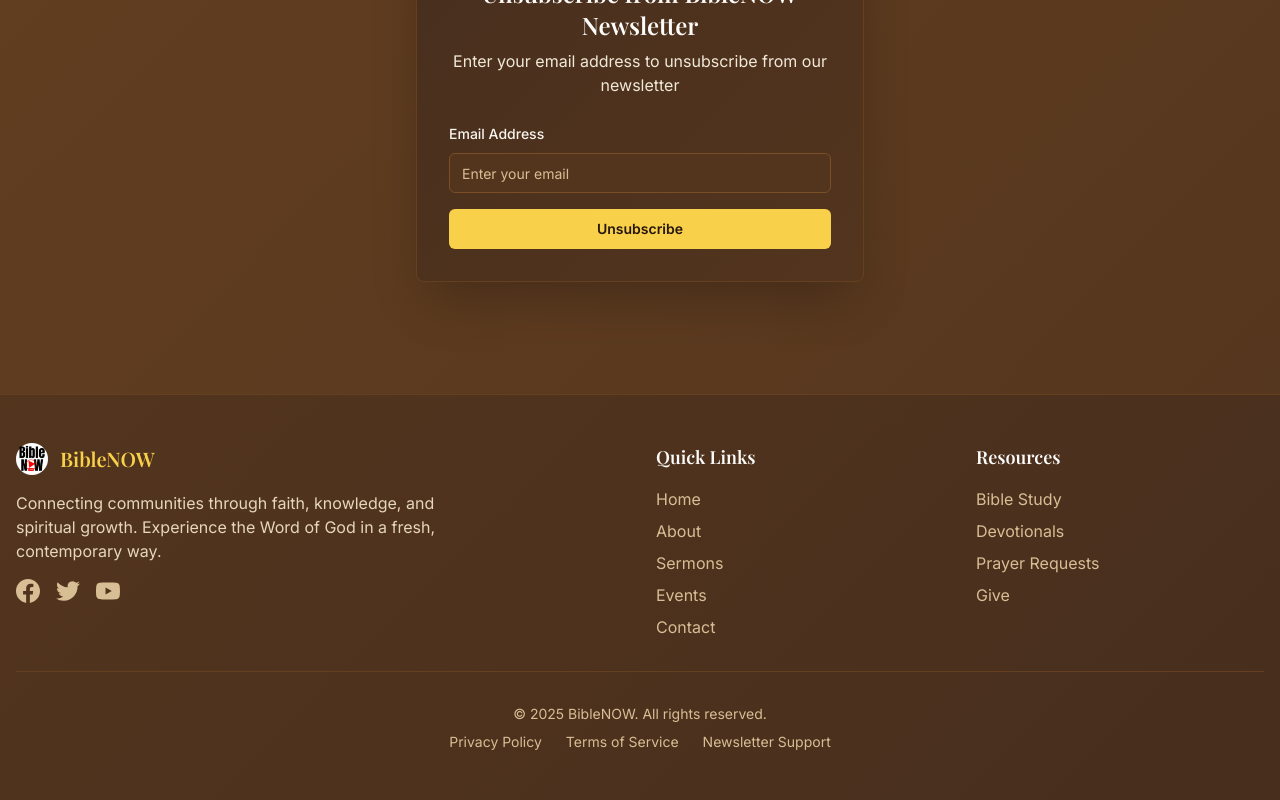
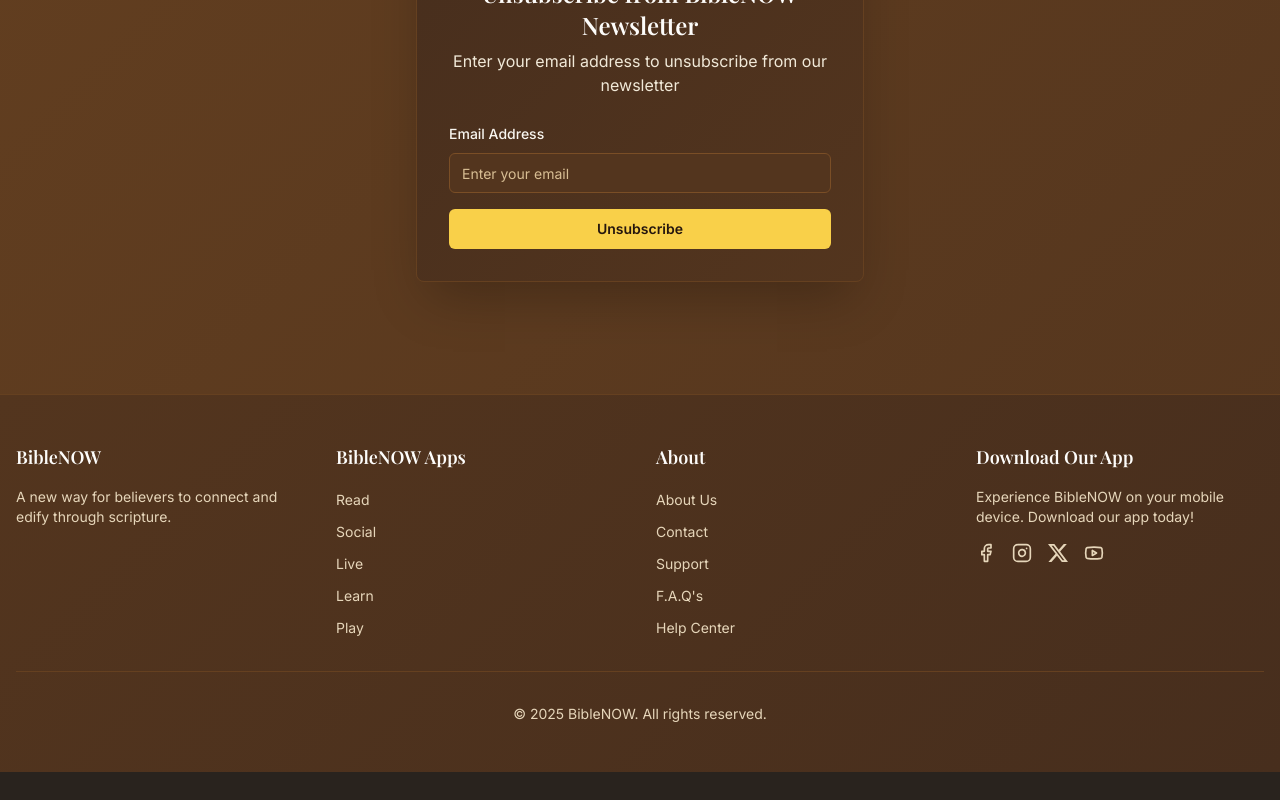
Before and after one commit to Jogbuagu11/bible-now-connect, a React (Vite) app: page /unsubscribe in a window 1280 px wide. Shown: the part 596-1396 px from the top of the page. After the commit the page ends 1368 px from the top, so only its background shows below. Built offline with nearby package versions, Linux system fonts and the light colour scheme.

Commit message:
Fix: Update footer to match the provided image
Update the footer component to match the 4-column layout and design from the provided image.

```diff
--- a/src/components/Footer.tsx
+++ b/src/components/Footer.tsx
@@ -1,85 +1,73 @@
+
 import React from 'react';
+import { Facebook, Instagram, Youtube } from 'lucide-react';
 
 const Footer = () => {
   return (
     <footer className="bg-footer border-t border-bible-brown-700 mt-16">
       <div className="container mx-auto px-4 py-12">
         <div className="grid grid-cols-1 md:grid-cols-4 gap-8">
-          {/* Logo and Description */}
-          <div className="md:col-span-2">
-            <div className="flex items-center mb-4">
-              <img
-                src="/lovable-uploads/aa8528dc-a259-4469-966c-8475c57d06b5.png"
-                alt="BibleNOW Logo"
-                className="w-8 h-8 mr-3"
-              />
-              <h3 className="text-xl font-semibold text-bible-gold-400">BibleNOW</h3>
-            </div>
-            <p className="text-bible-beige-300 mb-4 max-w-md">
-              Connecting communities through faith, knowledge, and spiritual growth.
-              Experience the Word of God in a fresh, contemporary way.
+          {/* BibleNOW */}
+          <div>
+            <h4 className="text-lg font-semibold text-bible-beige-50 mb-4">BibleNOW</h4>
+            <p className="text-bible-beige-300 text-sm">
+              A new way for believers to connect and edify through scripture.
             </p>
-            <div className="flex space-x-4">
-              <a href="#" className="text-bible-beige-400 hover:text-bible-gold-400 transition-colors">
-                <span className="sr-only">Facebook</span>
-                <svg className="w-6 h-6" fill="currentColor" viewBox="0 0 24 24">
-                  <path d="M24 12.073c0-6.627-5.373-12-12-12s-12 5.373-12 12c0 5.99 4.388 10.954 10.125 11.854v-8.385H7.078v-3.47h3.047V9.43c0-3.007 1.792-4.669 4.533-4.669 1.312 0 2.686.235 2.686.235v2.953H15.83c-1.491 0-1.956.925-1.956 1.874v2.25h3.328l-.532 3.47h-2.796v8.385C19.612 23.027 24 18.062 24 12.073z"/>
-                </svg>
-              </a>
-              <a href="#" className="text-bible-beige-400 hover:text-bible-gold-400 transition-colors">
-                <span className="sr-only">Twitter</span>
-                <svg className="w-6 h-6" fill="currentColor" viewBox="0 0 24 24">
-                  <path d="M23.953 4.57a10 10 0 01-2.825.775 4.958 4.958 0 002.163-2.723c-.951.555-2.005.959-3.127 1.184a4.92 4.92 0 00-8.384 4.482C7.69 8.095 4.067 6.13 1.64 3.162a4.822 4.822 0 00-.666 2.475c0 1.71.87 3.213 2.188 4.096a4.904 4.904 0 01-2.228-.616v.06a4.923 4.923 0 003.946 4.827 4.996 4.996 0 01-2.212.085 4.936 4.936 0 004.604 3.417 9.867 9.867 0 01-6.102 2.105c-.39 0-.779-.023-1.17-.067a13.995 13.995 0 007.557 2.209c9.053 0 13.998-7.496 13.998-13.985 0-.21 0-.42-.015-.63A9.935 9.935 0 0024 4.59z"/>
-                </svg>
-              </a>
-              <a href="#" className="text-bible-beige-400 hover:text-bible-gold-400 transition-colors">
-                <span className="sr-only">YouTube</span>
-                <svg className="w-6 h-6" fill="currentColor" viewBox="0 0 24 24">
-                  <path d="M23.498 6.186a3.016 3.016 0 0 0-2.122-2.136C19.505 3.545 12 3.545 12 3.545s-7.505 0-9.377.505A3.017 3.017 0 0 0 .502 6.186C0 8.07 0 12 0 12s0 3.93.502 5.814a3.016 3.016 0 0 0 2.122 2.136c1.871.505 9.376.505 9.376.505s7.505 0 9.377-.505a3.015 3.015 0 0 0 2.122-2.136C24 15.93 24 12 24 12s0-3.93-.502-5.814zM9.545 15.568V8.432L15.818 12l-6.273 3.568z"/>
-                </svg>
-              </a>
-            </div>
           </div>
 
-          {/* Quick Links */}
+          {/* BibleNOW Apps */}
           <div>
-            <h4 className="text-lg font-semibold text-bible-beige-50 mb-4">Quick Links</h4>
+            <h4 className="text-lg font-semibold text-bible-beige-50 mb-4">BibleNOW Apps</h4>
             <ul className="space-y-2">
-              <li><a href="https://biblenow.io" className="text-bible-beige-400 hover:text-bible-gold-400 transition-colors">Home</a></li>
-              <li><a href="https://biblenow.io/about" className="text-bible-beige-400 hover:text-bible-gold-400 transition-colors">About</a></li>
-              <li><a href="https://biblenow.io/sermons" className="text-bible-beige-400 hover:text-bible-gold-400 transition-colors">Sermons</a></li>
-              <li><a href="https://biblenow.io/events" className="text-bible-beige-400 hover:text-bible-gold-400 transition-colors">Events</a></li>
-              <li><a href="https://biblenow.io/contact" className="text-bible-beige-400 hover:text-bible-gold-400 transition-colors">Contact</a></li>
+              <li><a href="https://biblenow.io/read" className="text-bible-beige-300 hover:text-bible-gold-400 transition-colors text-sm">Read</a></li>
+              <li><a href="https://biblenow.io/social" className="text-bible-beige-300 hover:text-bible-gold-400 transition-colors text-sm">Social</a></li>
+              <li><a href="https://biblenow.io/live" className="text-bible-beige-300 hover:text-bible-gold-400 transition-colors text-sm">Live</a></li>
+              <li><a href="https://biblenow.io/learn" className="text-bible-beige-300 hover:text-bible-gold-400 transition-colors text-sm">Learn</a></li>
+              <li><a href="https://biblenow.io/play" className="text-bible-beige-300 hover:text-bible-gold-400 transition-colors text-sm">Play</a></li>
             </ul>
           </div>
 
-          {/* Resources */}
+          {/* About */}
           <div>
-            <h4 className="text-lg font-semibold text-bible-beige-50 mb-4">Resources</h4>
+            <h4 className="text-lg font-semibold text-bible-beige-50 mb-4">About</h4>
             <ul className="space-y-2">
-              <li><a href="https://biblenow.io/bible-study" className="text-bible-beige-400 hover:text-bible-gold-400 transition-colors">Bible Study</a></li>
-              <li><a href="https://biblenow.io/devotionals" className="text-bible-beige-400 hover:text-bible-gold-400 transition-colors">Devotionals</a></li>
-              <li><a href="https://biblenow.io/prayer" className="text-bible-beige-400 hover:text-bible-gold-400 transition-colors">Prayer Requests</a></li>
-              <li><a href="https://biblenow.io/give" className="text-bible-beige-400 hover:text-bible-gold-400 transition-colors">Give</a></li>
+              <li><a href="https://biblenow.io/about" className="text-bible-beige-300 hover:text-bible-gold-400 transition-colors text-sm">About Us</a></li>
+              <li><a href="https://biblenow.io/contact" className="text-bible-beige-300 hover:text-bible-gold-400 transition-colors text-sm">Contact</a></li>
+              <li><a href="https://biblenow.io/support" className="text-bible-beige-300 hover:text-bible-gold-400 transition-colors text-sm">Support</a></li>
+              <li><a href="https://biblenow.io/faq" className="text-bible-beige-300 hover:text-bible-gold-400 transition-colors text-sm">F.A.Q's</a></li>
+              <li><a href="https://biblenow.io/help" className="text-bible-beige-300 hover:text-bible-gold-400 transition-colors text-sm">Help Center</a></li>
             </ul>
+          </div>
+
+          {/* Download Our App */}
+          <div>
+            <h4 className="text-lg font-semibold text-bible-beige-50 mb-4">Download Our App</h4>
+            <p className="text-bible-beige-300 text-sm mb-4">
+              Experience BibleNOW on your mobile device. Download our app today!
+            </p>
+            <div className="flex space-x-4">
+              <a href="#" className="text-bible-beige-300 hover:text-bible-gold-400 transition-colors">
+                <Facebook className="w-5 h-5" />
+              </a>
+              <a href="#" className="text-bible-beige-300 hover:text-bible-gold-400 transition-colors">
+                <Instagram className="w-5 h-5" />
+              </a>
+              <a href="#" className="text-bible-beige-300 hover:text-bible-gold-400 transition-colors">
+                <svg className="w-5 h-5" fill="currentColor" viewBox="0 0 24 24">
+                  <path d="M18.901 1.153h3.68l-8.04 9.19L24 22.846h-7.406l-5.8-7.584-6.638 7.584H.474l8.6-9.83L0 1.154h7.594l5.243 6.932ZM17.61 20.644h2.039L6.486 3.24H4.298Z"/>
+                </svg>
+              </a>
+              <a href="#" className="text-bible-beige-300 hover:text-bible-gold-400 transition-colors">
+                <Youtube className="w-5 h-5" />
+              </a>
+            </div>
           </div>
         </div>
 
         <div className="border-t border-bible-brown-700 mt-8 pt-8 text-center">
-          <p className="text-bible-beige-400 text-sm">
-            © {new Date().getFullYear()} BibleNOW. All rights reserved.
+          <p className="text-bible-beige-300 text-sm">
+            © 2025 BibleNOW. All rights reserved.
           </p>
-          <div className="mt-2 space-x-6 text-sm">
-            <a href="https://biblenow.io/privacy" className="text-bible-beige-400 hover:text-bible-gold-400 transition-colors">
-              Privacy Policy
-            </a>
-            <a href="https://biblenow.io/terms" className="text-bible-beige-400 hover:text-bible-gold-400 transition-colors">
-              Terms of Service
-            </a>
-            <a href="mailto:newsletter@biblenow.io" className="text-bible-beige-400 hover:text-bible-gold-400 transition-colors">
-              Newsletter Support
-            </a>
-          </div>
         </div>
       </div>
     </footer>
```
